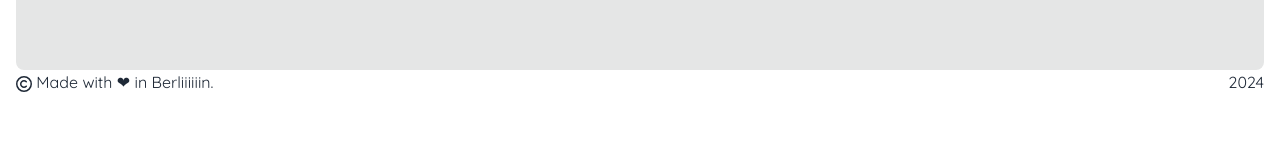
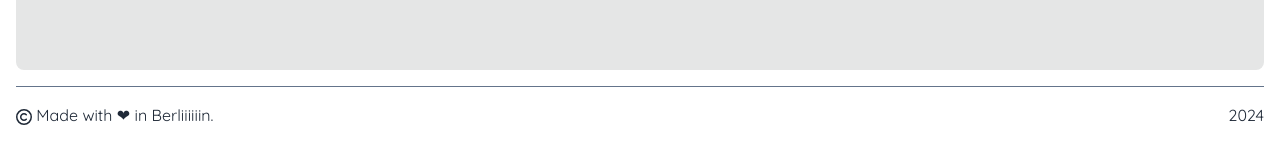
Before and after one commit to mayagizmo/cookify, a React (Vite) app: page / in a window 1280 px wide. Shown: the part 544-708 px from the top of the page. Built offline with nearby package versions, Linux system fonts and the light colour scheme; no server answers; a web font is replaced by a local one.

Commit message:
Add padding for margin and border

```diff
--- a/src/Footer/Footer.tsx
+++ b/src/Footer/Footer.tsx
@@ -2,7 +2,7 @@ import { FaRegCopyright } from "react-icons/fa6";
 
 export function Footer() {
   return (
-    <footer className="flex justify-between">
+    <footer className="flex justify-between pt-4 mt-4 border-t border-slate-500">
       <span>
         <FaRegCopyright className="inline-block" /> Made with ❤ in Berliiiiiin.
       </span>
```
